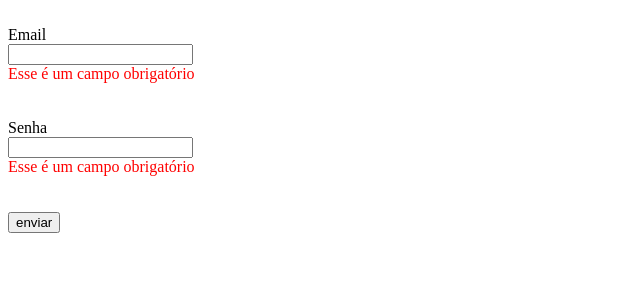
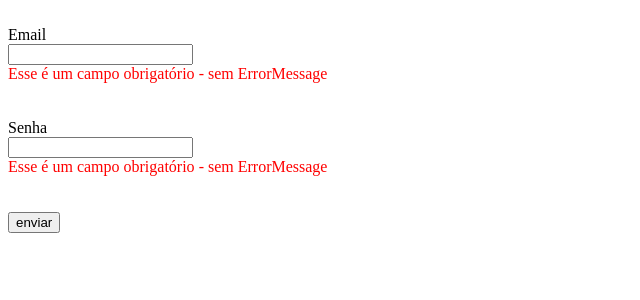
Before and after one commit to JCDMeira/validacao-test, a React (Create React App) app: page / in a window 1280 px wide. Shown: the top 300 px of the page, without its empty margins (0-640 px from the left). Built offline with nearby package versions, Linux system fonts and the light colour scheme.

Commit message:
feat: test with error messages

```diff
--- a/src/Components/myLogin.jsx
+++ b/src/Components/myLogin.jsx
@@ -28,13 +28,15 @@ function MyLogin() {
             <label htmlFor="email">Email</label>
             <br />
             <Field id="email" name="email" type="email" className="input" />
-            {errors.email && <Errors>{errors.email}</Errors>}
+            {errors.email && <Errors>{errors.email} - sem ErrorMessage</Errors>}
+            <ErrorMessage name="email" component={Errors} />
             <br />
             <br />
             <label htmlFor="senha">Senha</label>
             <br />
             <Field id="senha" name="senha" type="password" className="input" />
-            {errors.senha && <Errors>{errors.senha}</Errors>}
+            {errors.senha && <Errors>{errors.senha} - sem ErrorMessage</Errors>}
+            <ErrorMessage name="senha" component={Errors} />
             <br />
             <br />
             <button type="submit">enviar</button>
@@ -46,3 +48,19 @@ function MyLogin() {
 }
 
 export default MyLogin;
+
+/*
+_ O código usado diretamente já demonstra o efeito assim que é montado caso haja erros.
+
+? {errors.email && <Errors>{errors.email} - sem ErrorMessage</Errors>}
+
+_ Já o modelo usando o ErrorMessage depende do compoenente ter alguma interação.
+
+? <ErrorMessage name="email" component={Errors} />
+
+_ Seria o mesmo que usar o modelo abaixo.
+
+? {errors.email && touched.email && <Errors>{errors.email} - sem ErrorMessage</Errors>}
+
+- Talvez haja alguma configuração apra apresentar já na montagem, mas usar o validateOnMount não funcionou
+*/
```
